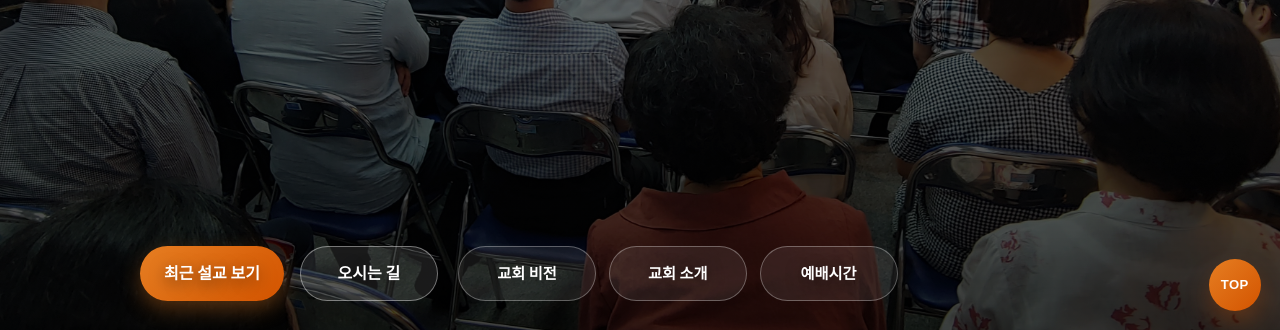
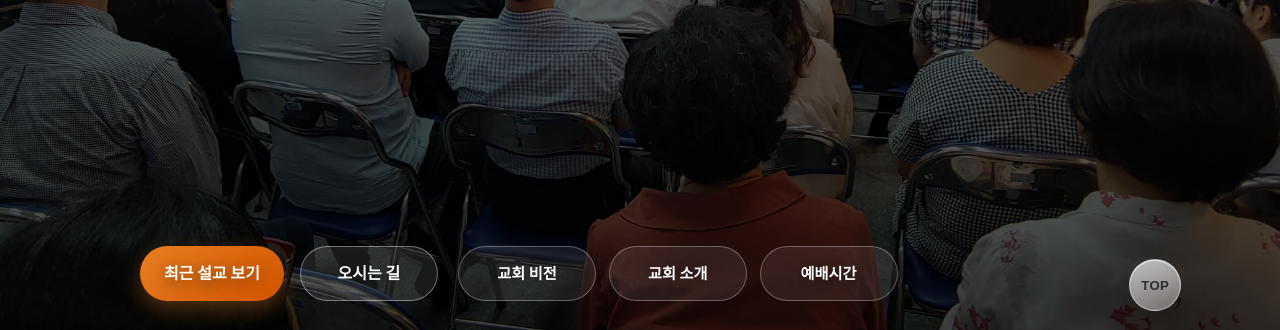
Before and after one commit to PolarisK-agent/saigonmission, a website: page index.html in a window 1280 px wide. Shown: the part 467-797 px from the top of the page. Drawn offline with Linux system fonts and the light colour scheme; no server answers.

Commit message:
Refine floating TOP button position and glass style

```diff
--- a/assets/styles.css
+++ b/assets/styles.css
@@ -771,24 +771,29 @@ footer a:hover {
 
 .floating-top {
   position: fixed;
-  right: 1.2rem;
-  bottom: 1.4rem;
+  right: calc((100vw - min(1100px, 92vw)) / 2 + 0.55rem);
+  bottom: 1.35rem;
   width: 52px;
   height: 52px;
-  border: 0;
+  border: 1px solid rgba(255, 255, 255, 0.42);
   border-radius: 999px;
-  background: linear-gradient(135deg, var(--brand), #d35400);
-  color: #ffffff;
+  background:
+    linear-gradient(160deg, rgba(255, 255, 255, 0.7), rgba(245, 245, 245, 0.38));
+  color: rgba(34, 34, 34, 0.9);
   font-size: 0.82rem;
   font-weight: 800;
   letter-spacing: 0.03em;
-  box-shadow: 0 12px 24px rgba(211, 84, 0, 0.3);
+  box-shadow:
+    0 16px 30px rgba(0, 0, 0, 0.2),
+    inset 0 1px 0 rgba(255, 255, 255, 0.55);
+  backdrop-filter: blur(12px) saturate(120%);
+  -webkit-backdrop-filter: blur(12px) saturate(120%);
   cursor: pointer;
   z-index: 1002;
   opacity: 0;
   visibility: hidden;
   transform: translateY(10px);
-  transition: opacity 0.2s ease, transform 0.2s ease, visibility 0.2s ease, box-shadow 0.2s ease;
+  transition: opacity 0.2s ease, transform 0.2s ease, visibility 0.2s ease, box-shadow 0.2s ease, background 0.2s ease;
 }
 
 .floating-top.visible {
@@ -798,7 +803,11 @@ footer a:hover {
 }
 
 .floating-top:hover {
-  box-shadow: 0 16px 28px rgba(211, 84, 0, 0.4);
+  background:
+    linear-gradient(160deg, rgba(255, 255, 255, 0.8), rgba(246, 246, 246, 0.5));
+  box-shadow:
+    0 20px 34px rgba(0, 0, 0, 0.24),
+    inset 0 1px 0 rgba(255, 255, 255, 0.62);
 }
 
 .footer-contact-line {
@@ -945,7 +954,7 @@ footer a:hover {
   .floating-top {
     width: 48px;
     height: 48px;
-    right: 0.9rem;
+    right: calc((100vw - min(1100px, 92vw)) / 2 + 0.35rem);
     bottom: 1rem;
     font-size: 0.76rem;
   }
```
